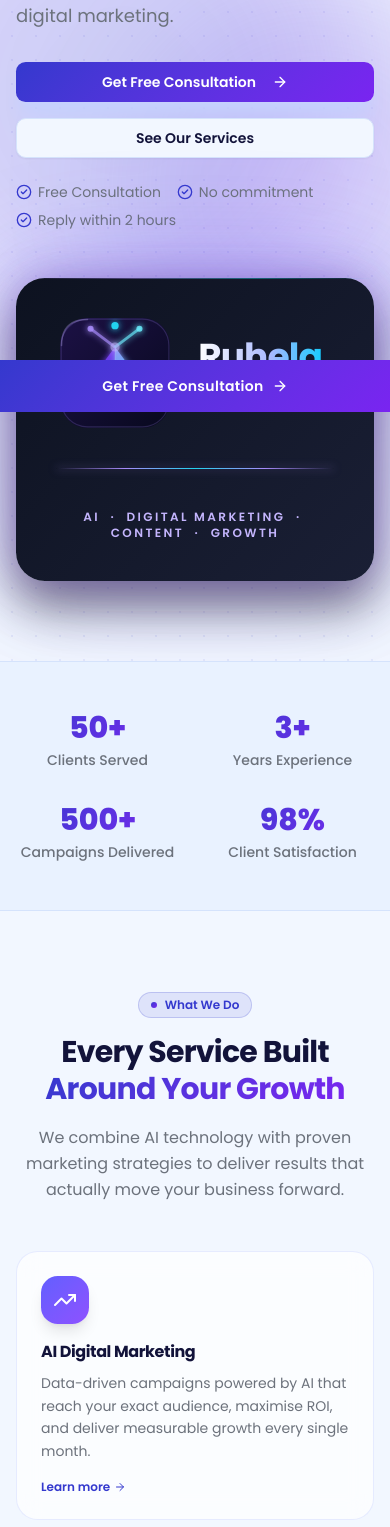
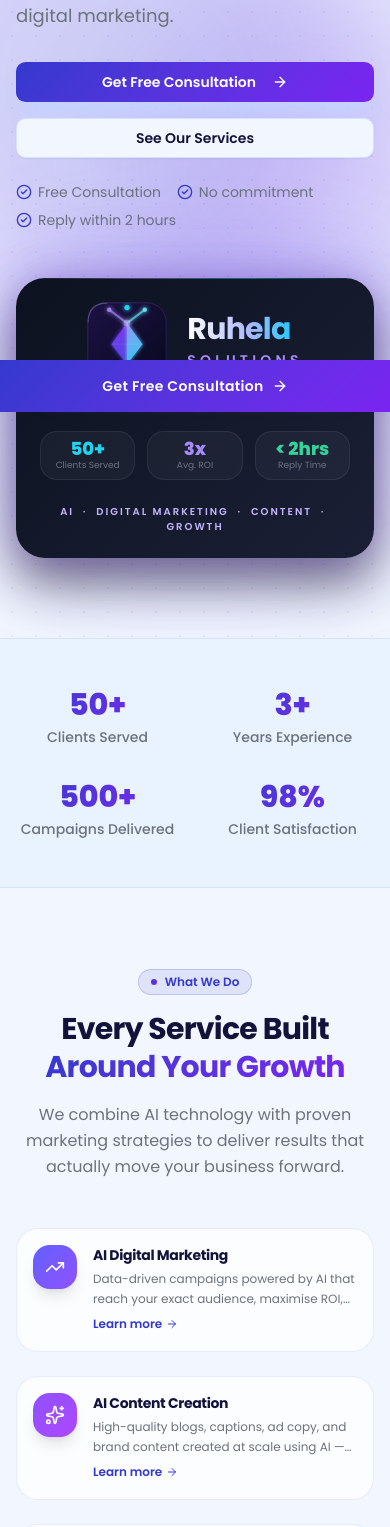
Before and after one commit to RuhelaLabs/ruhelaLabs, a Next.js app: page / in a window 390 px wide. Shown: the part 432-1959 px from the top of the page. Built offline with nearby package versions, Linux system fonts and the light colour scheme.

Commit message:
feat: mobile improvements - horizontal service cards, compact hero visual with stats

```diff
--- a/components/common/ServiceCard.tsx
+++ b/components/common/ServiceCard.tsx
@@ -17,26 +17,27 @@
     <motion.div variants={itemVariants}>
       <Link
         href={`/services/${service.id}`}
-        className="group glass-card rounded-2xl p-6 hover:shadow-xl hover:shadow-indigo-100 hover:-translate-y-1 transition-all duration-300 flex flex-col h-full"
+        className="group glass-card rounded-2xl p-4 sm:p-6 hover:shadow-xl hover:shadow-indigo-100 hover:-translate-y-1 transition-all duration-300 flex sm:flex-col items-start gap-4 sm:gap-0 h-full"
       >
         {/* Icon Box */}
         <div
-          className={`w-12 h-12 rounded-xl bg-gradient-to-br ${service.gradient} flex items-center justify-center mb-4 shadow-lg group-hover:scale-110 transition-transform duration-300`}
+          className={`w-11 h-11 sm:w-12 sm:h-12 rounded-xl bg-gradient-to-br ${service.gradient} flex items-center justify-center sm:mb-4 shadow-lg group-hover:scale-110 transition-transform duration-300 shrink-0`}
         >
-          <Icon className="h-6 w-6 text-white" aria-hidden="true" />
+          <Icon className="h-5 w-5 sm:h-6 sm:w-6 text-white" aria-hidden="true" />
         </div>
 
         {/* Content */}
-        <h3 className="text-base font-bold text-foreground mb-2 tracking-tight">
+        <div className="flex-1 min-w-0">
+          <h3 className="text-sm sm:text-base font-bold text-foreground mb-1 sm:mb-2 tracking-tight">
             {service.title}
           </h3>
-        <p className="text-sm text-muted-foreground leading-relaxed flex-1">
+          <p className="text-xs sm:text-sm text-muted-foreground leading-relaxed line-clamp-2 sm:line-clamp-none">
             {service.description}
           </p>
-
-        <span className="inline-flex items-center gap-1 text-xs font-semibold text-primary mt-4 group-hover:gap-2 transition-all duration-200">
+          <span className="inline-flex items-center gap-1 text-xs font-semibold text-primary mt-2 sm:mt-4 group-hover:gap-2 transition-all duration-200">
             Learn more <ArrowRight className="h-3 w-3" />
           </span>
+        </div>
       </Link>
     </motion.div>
   )
--- a/components/sections/home/HeroVisual.tsx
+++ b/components/sections/home/HeroVisual.tsx
@@ -1,6 +1,12 @@
 "use client"
 
 import { motion } from "motion/react"
+
+const stats = [
+  { label: "Clients Served", value: "50+", color: "#22d3ee" },
+  { label: "Avg. ROI", value: "3x", color: "#a78bfa" },
+  { label: "Reply Time", value: "< 2hrs", color: "#34d399" },
+]
 
 export function HeroVisual() {
   return (
@@ -20,7 +26,7 @@
 
         {/* Card */}
         <div
-          className="relative rounded-3xl p-10 sm:p-14 flex flex-col items-center gap-10"
+          className="relative rounded-3xl p-6 sm:p-10 lg:p-14 flex flex-col items-center gap-6 sm:gap-10"
           style={{
             background: "linear-gradient(135deg, #0d1220 0%, #1a1f35 100%)",
             boxShadow: "0 0 40px #7c3aed44, 0 0 80px #4f46e522, 0 25px 50px rgba(0,0,0,0.5)",
@@ -33,12 +39,11 @@
             aria-hidden="true"
           />
 
-          {/* Logo lockup — icon left, wordmark right */}
-          <div className="flex items-center gap-7 sm:gap-9">
-
+          {/* Logo lockup */}
+          <div className="flex items-center gap-5 sm:gap-7 lg:gap-9">
             {/* Spark Prism icon */}
             <div className="shrink-0">
-              <svg width="110" height="110" viewBox="0 0 72 72" fill="none" xmlns="http://www.w3.org/2000/svg">
+              <svg width="80" height="80" className="sm:w-[110px] sm:h-[110px]" viewBox="0 0 72 72" fill="none" xmlns="http://www.w3.org/2000/svg">
                 <defs>
                   <linearGradient id="hv-bg" x1="0" y1="0" x2="72" y2="72" gradientUnits="userSpaceOnUse">
                     <stop offset="0%" stopColor="#1c1145" />
@@ -68,18 +73,13 @@
                 <rect width="72" height="72" rx="18" fill="url(#hv-bg)" />
                 <rect x="0.75" y="0.75" width="70.5" height="70.5" rx="17.25" fill="none" stroke="rgba(167,139,250,0.2)" strokeWidth="0.75" />
                 <path d="M 18 1 Q 1 1 1 18" stroke="rgba(200,185,255,0.3)" strokeWidth="1" fill="none" strokeLinecap="round" />
-                {/* Left ray */}
                 <line x1="36" y1="19" x2="20" y2="7" stroke="#a78bfa" strokeWidth="1.8" strokeLinecap="round" opacity="0.75" filter="url(#hv-glow)" />
                 <circle cx="20" cy="7" r="2" fill="#a78bfa" opacity="0.9" filter="url(#hv-dot)" />
-                {/* Centre ray */}
                 <line x1="36" y1="19" x2="36" y2="5" stroke="#22d3ee" strokeWidth="2" strokeLinecap="round" filter="url(#hv-glow)" />
                 <circle cx="36" cy="5" r="2.4" fill="#22d3ee" filter="url(#hv-dot)" />
-                {/* Right ray */}
                 <line x1="36" y1="19" x2="52" y2="7" stroke="#67e8f9" strokeWidth="1.8" strokeLinecap="round" opacity="0.75" filter="url(#hv-glow)" />
                 <circle cx="52" cy="7" r="2" fill="#67e8f9" opacity="0.9" filter="url(#hv-dot)" />
-                {/* Left face */}
                 <path d="M 36 19 L 22 38 L 36 56 Z" fill="url(#hv-left)" filter="url(#hv-glow)" />
-                {/* Right face */}
                 <path d="M 36 19 L 50 38 L 36 56 Z" fill="url(#hv-prism)" filter="url(#hv-glow)" />
                 <line x1="36" y1="19" x2="36" y2="56" stroke="rgba(255,255,255,0.12)" strokeWidth="0.75" />
                 <line x1="24" y1="38" x2="48" y2="38" stroke="rgba(255,255,255,0.09)" strokeWidth="0.75" />
@@ -89,9 +89,9 @@
             </div>
 
             {/* Wordmark */}
-            <div className="flex flex-col gap-2">
+            <div className="flex flex-col gap-1.5 sm:gap-2">
               <span
-                className="text-4xl sm:text-5xl font-bold leading-none tracking-tight"
+                className="text-3xl sm:text-4xl lg:text-5xl font-bold leading-none tracking-tight"
                 style={{
                   background: "linear-gradient(90deg, #ffffff 0%, #a8b8ff 55%, #00cfff 100%)",
                   WebkitBackgroundClip: "text",
@@ -102,7 +102,7 @@
                 Ruhela
               </span>
               <span
-                className="text-base font-semibold tracking-[0.3em] uppercase text-center"
+                className="text-sm sm:text-base font-semibold tracking-[0.3em] uppercase text-center"
                 style={{ color: "#a78bfa" }}
               >
                 Solutions
@@ -120,9 +120,30 @@
             aria-hidden="true"
           />
 
+          {/* Stats row — mobile only shows here, desktop floats */}
+          <div className="grid grid-cols-3 gap-3 w-full">
+            {stats.map((stat) => (
+              <div
+                key={stat.label}
+                className="flex flex-col items-center gap-0.5 rounded-xl p-2 sm:p-3"
+                style={{ background: "rgba(255,255,255,0.04)", border: "1px solid rgba(255,255,255,0.07)" }}
+              >
+                <span
+                  className="text-lg sm:text-2xl font-extrabold leading-none"
+                  style={{ color: stat.color }}
+                >
+                  {stat.value}
+                </span>
+                <span className="text-[9px] sm:text-[10px] text-center leading-tight" style={{ color: "#6b7280" }}>
+                  {stat.label}
+                </span>
+              </div>
+            ))}
+          </div>
+
           {/* Tagline */}
           <p
-            className="text-xs font-semibold tracking-[0.2em] uppercase text-center"
+            className="text-[10px] sm:text-xs font-semibold tracking-[0.2em] uppercase text-center"
             style={{ color: "#c4b5fd" }}
           >
             AI &nbsp;·&nbsp; Digital Marketing &nbsp;·&nbsp; Content &nbsp;·&nbsp; Growth
```
Lines whose indentation alone changed are shown as unchanged.
